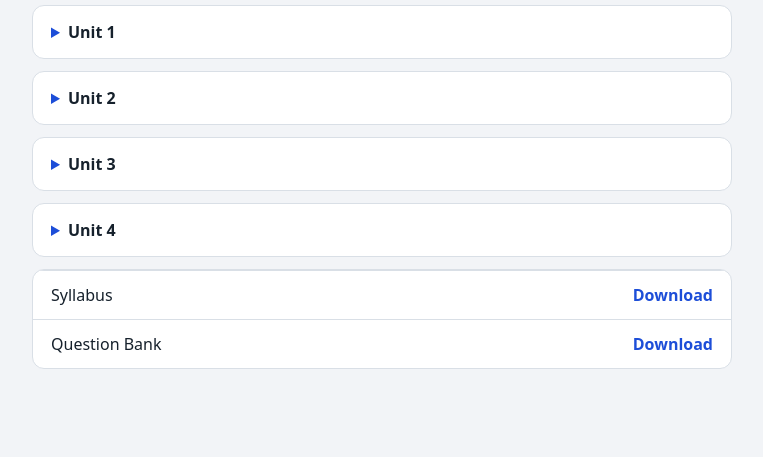
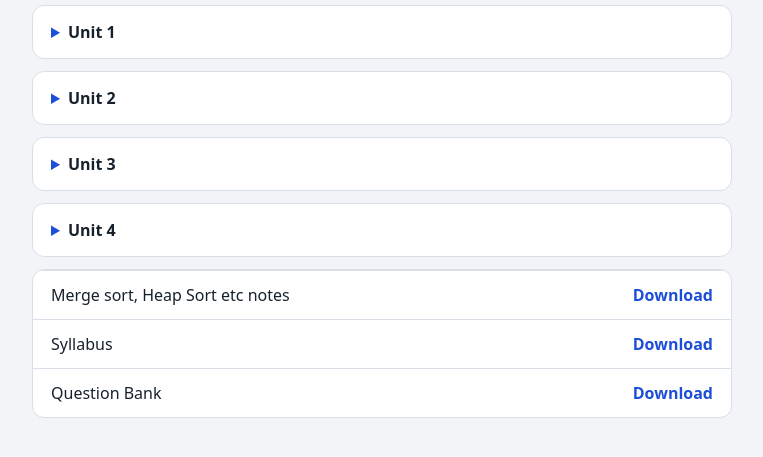
Before and after one commit to RiShI11-0902/dsa-notes, a plain HTML site: page index.html in a window 1280 px wide. Shown: the part 115-572 px from the top of the page, without its empty margins (258-1021 px from the left). Drawn offline with Linux system fonts and the light colour scheme.

Commit message:
added notes

```diff
--- a/index.html
+++ b/index.html
@@ -136,6 +136,9 @@
        Put these files right next to index.html -->
     <div class="box">
       <ul>
+        <li><span>Merge sort, Heap Sort etc notes</span> <a href="notes.docx" download>Download</a></li>
+      </ul>
+      <ul>
         <li><span>Syllabus</span> <a href="syllabus.pdf" download>Download</a></li>
       </ul>
        <ul>
```
Also changed, not shown: 1 other file.
